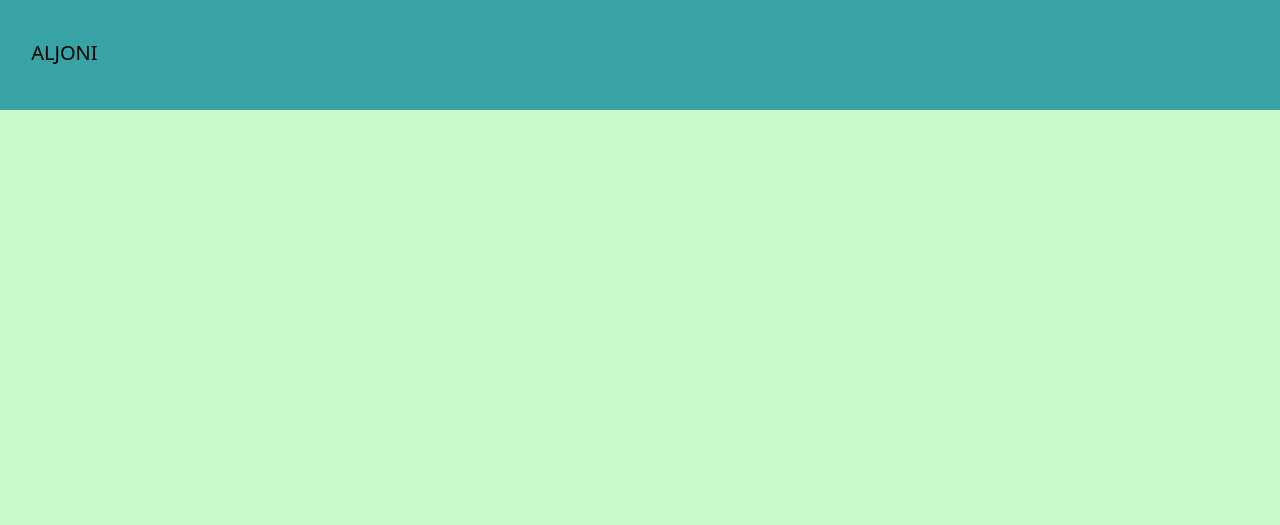
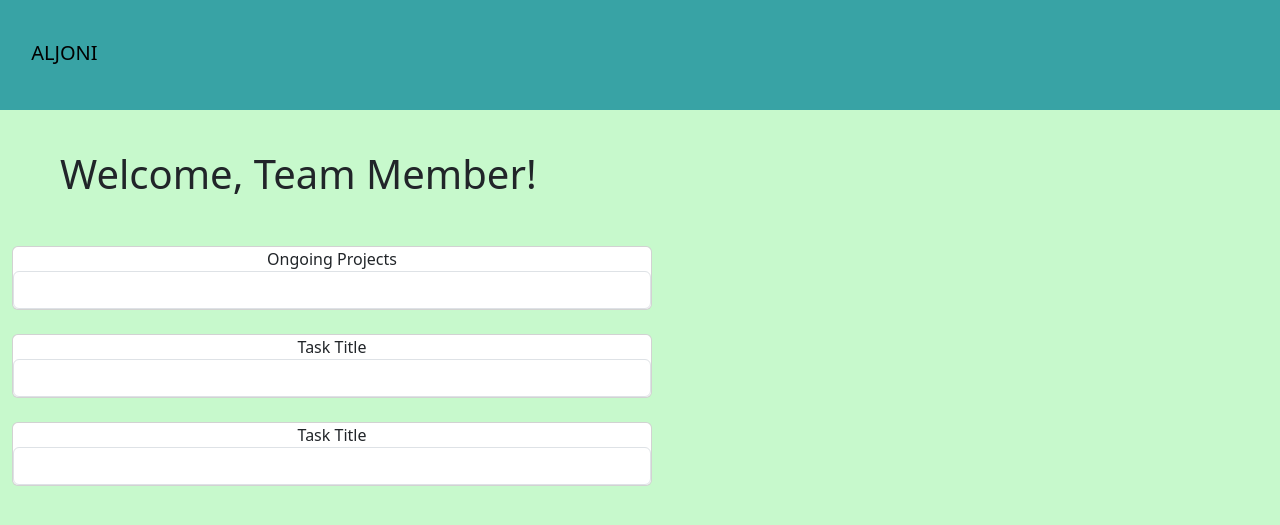
Before and after one commit to aleena-biju-thekkedath/lud_tracker, a Django app: page /members/ in a window 1280 px wide. Shown: the top 525 px of the page. Run offline with Django 4.2, Linux system fonts and the light colour scheme.

Commit message:
myhtmllooks

```diff
--- a/templates/member/member.html
+++ b/templates/member/member.html
@@ -1,14 +1,37 @@
 {% extends 'base.html' %}
-{% load static %}
+ {% load static %}
+  {% block title %}
+   {% endblock title%}
+   {% block extrahead %}
+    {% endblock extrahead %}
+    {% block content %}
+<div class="container-fluid pt-4 bg-transparent">
+  <div class="row">
+    <div class="col-md-6">
+      <h1 class="mx-5 mb-5 mt-3">Welcome, Team Member!</h1>
 
-{% block title %}
-{% endblock title%}
+      <form>
+        <div class="card text-center" style="width: 40rem">
+          <label for="Ongoing Project">Ongoing Projects</label>
+          <input class="form-control" type="text" readonly />
+        </div>
+        <br />
 
-{% block extrahead %}
-{% endblock extrahead %}
+        <div class="card text-center" style="width: 40rem">
+          <label for="task title">Task Title</label>
+          <input class="form-control" type="text" readonly />
+        </div>
+        <br />
+        <div class="card text-center" style="width: 40rem">
+          <label for="task title">Task Title</label>
+          <input class="form-control" type="text" readonly />
+        </div>
+        <br />
+      </form>
 
-{% block content %}
-
-
+       <!-- <button class="button mx-5">Assign</button>  -->
+    </div>
+  </div>
+</div>
 
 {% endblock content %}
```
Also changed, not shown: 1 other file.
